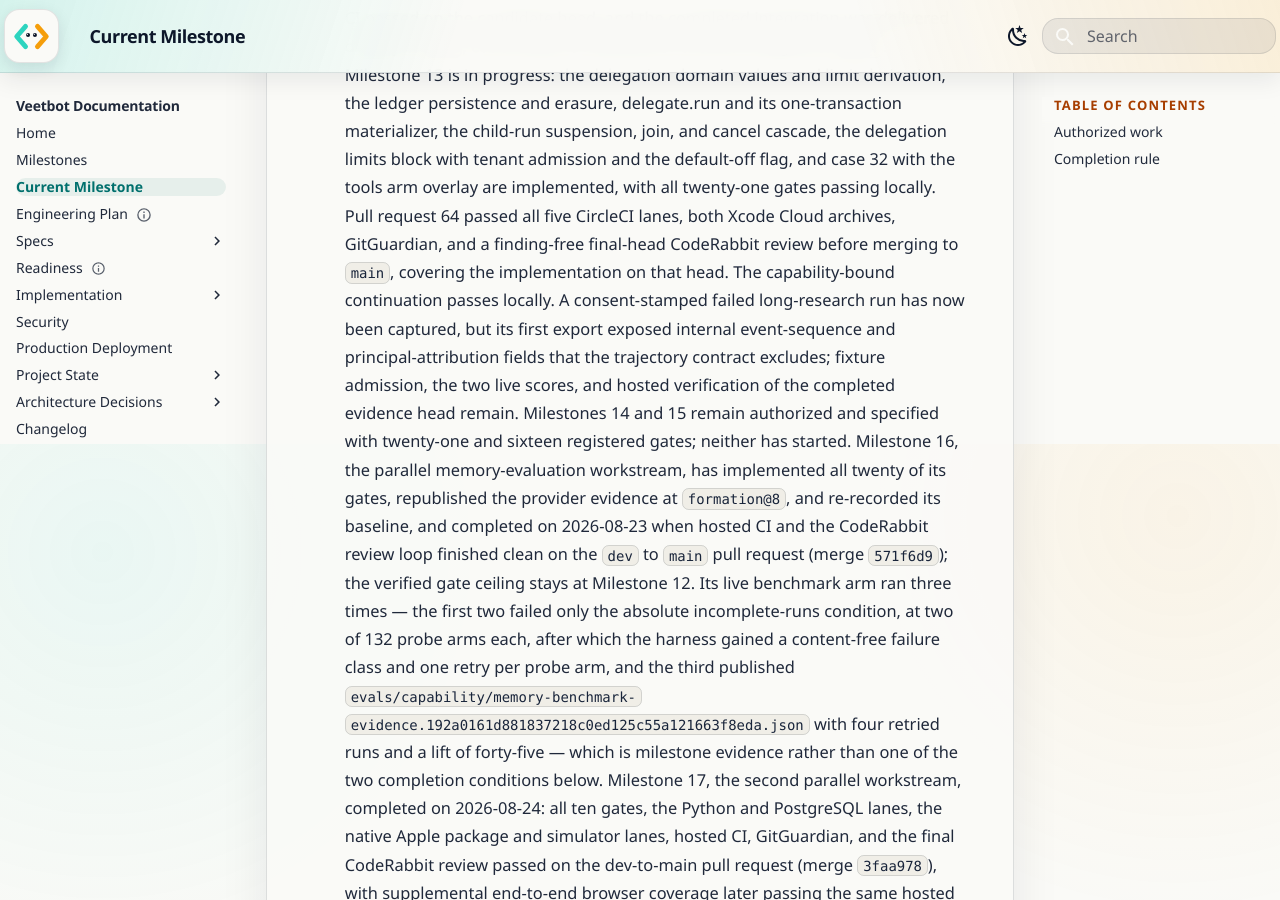
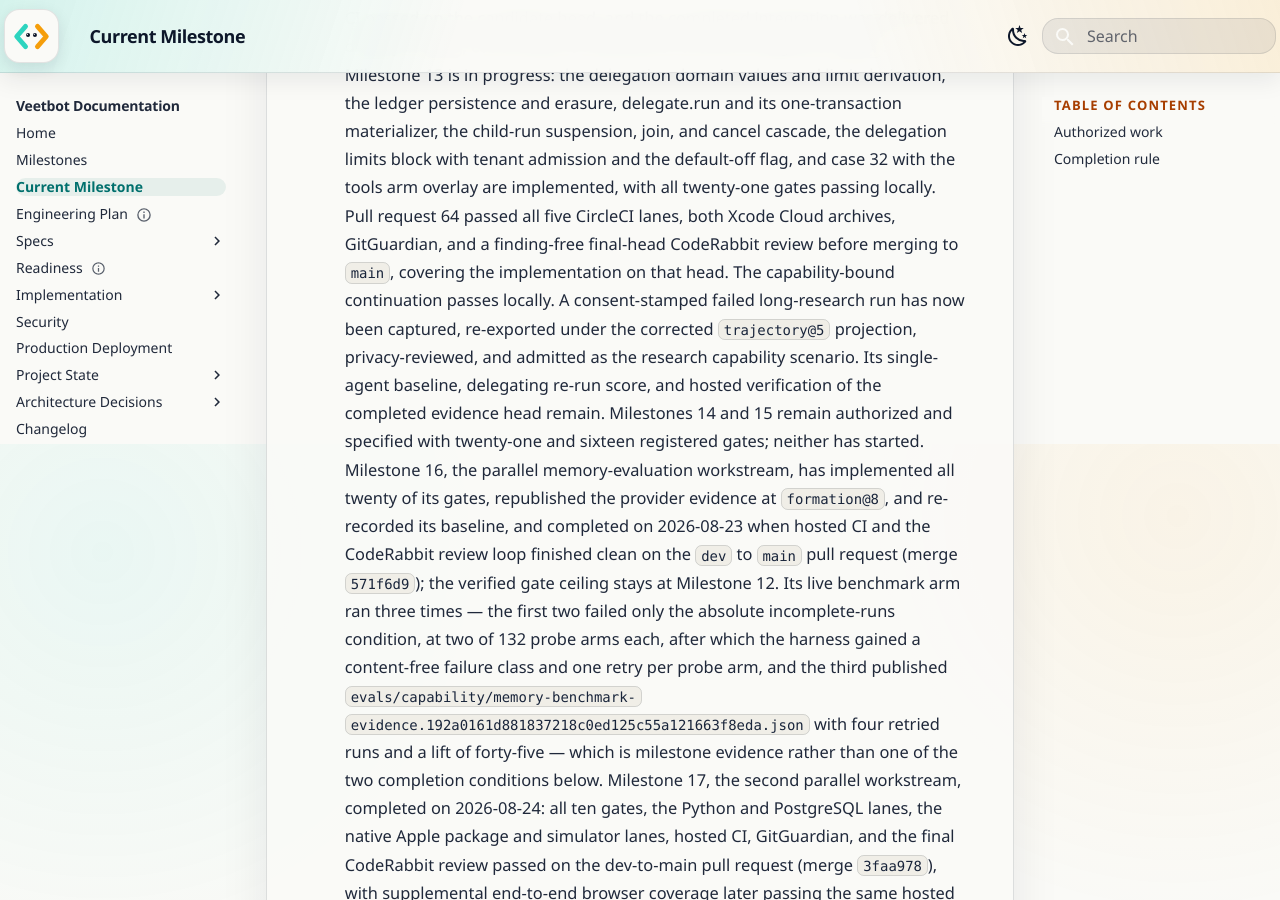
Before and after one commit to avitus/veetbot, an MkDocs documentation site: the page built from docs/plan/current-milestone.md, in a window 1280 px wide and 900 px high, scrolled down 1356 px. Built offline with MkDocs 1.6.1 and Material for MkDocs 9.7.7, drawn with Linux system fonts in a browser that asks for light colours.

Commit message:
eval: admit Milestone 13 research trajectory
Reading-Lane: A

```diff
--- a/docs/plan/current-milestone.md
+++ b/docs/plan/current-milestone.md
@@ -58,10 +58,10 @@ title: Current Milestone
   GitGuardian, and a finding-free final-head CodeRabbit review before merging
   to `main`, covering the implementation on that head. The capability-bound
   continuation passes locally. A consent-stamped failed long-research run has
-  now been captured, but its first export exposed internal event-sequence and
-  principal-attribution fields that the trajectory contract excludes; fixture
-  admission, the two live scores, and hosted verification of the completed
-  evidence head remain.
+  now been captured, re-exported under the corrected `trajectory@5` projection,
+  privacy-reviewed, and admitted as the research capability scenario. Its
+  single-agent baseline, delegating re-run score, and hosted verification of
+  the completed evidence head remain.
   Milestones 14
   and 15 remain authorized and specified with twenty-one and sixteen
   registered gates; neither has started. Milestone 16, the parallel memory-evaluation
```
Also changed, not shown: docs/status/project-state.yaml (+15 -10 lines), evals/capability/README.md (+5 -4 lines), 3 other files.
